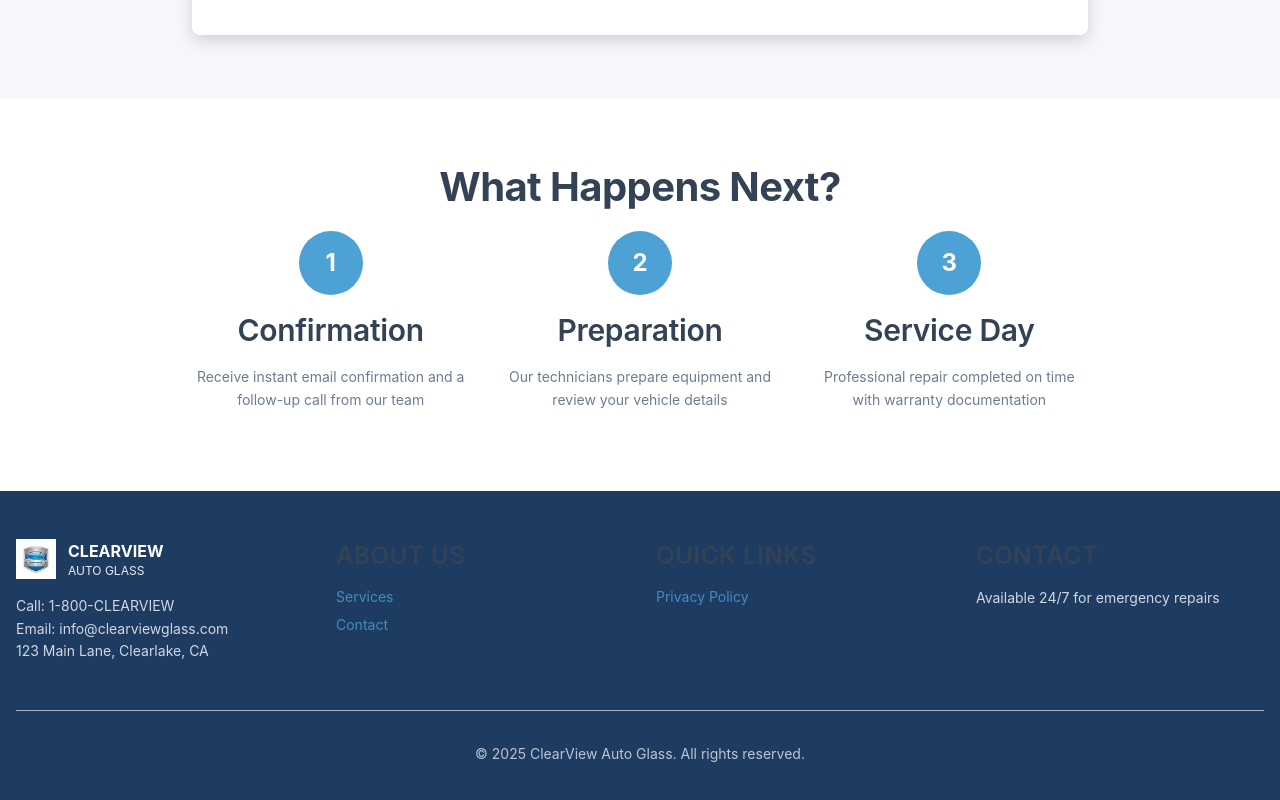
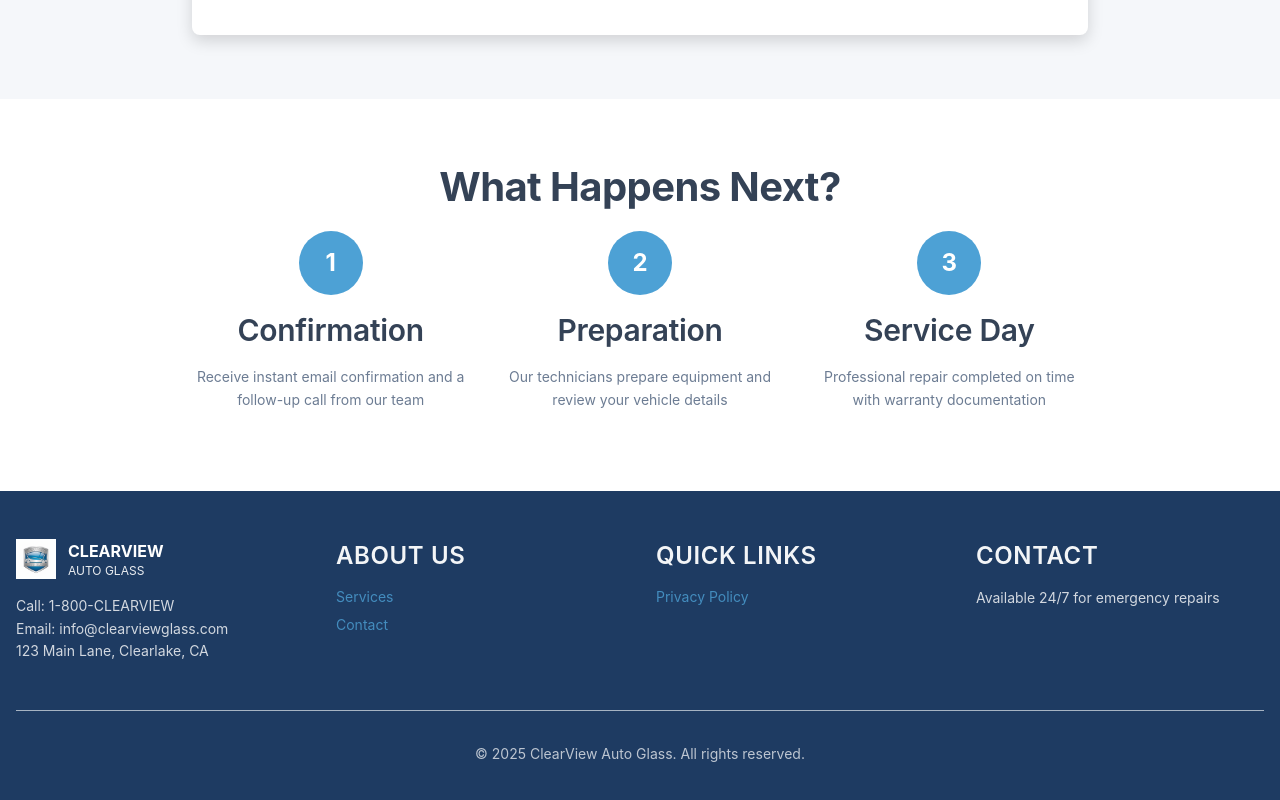
Before and after one commit to TNDIGITALMARK/d7102215-6c85-477e-9147-dea3104a4d60, a Next.js app: page /booking in a window 1280 px wide. Shown: the part 1896-2696 px from the top of the page. Built offline with nearby package versions, Linux system fonts and the light colour scheme; no server answers.

Commit message:
Phoenix Agent implementation - certain titles need a different class, such as : "...

```diff
--- a/src/app/globals.css
+++ b/src/app/globals.css
@@ -386,3 +386,30 @@ label {
   border-radius: 50%;
   box-shadow: var(--shadow-card);
 }
+
+/* ============================================
+   LIGHT TEXT TITLE UTILITIES
+   For titles on dark backgrounds (hero, CTA, footer)
+   ============================================ */
+
+.title-light {
+  color: #ffffff;
+  text-shadow: 0 2px 8px rgba(0, 0, 0, 0.2);
+}
+
+.title-light-hero {
+  color: #ffffff;
+  text-shadow: 0 2px 12px rgba(0, 0, 0, 0.3);
+  font-weight: 800;
+  letter-spacing: -0.02em;
+}
+
+.title-light-cta {
+  color: #ffffff;
+  text-shadow: 0 1px 4px rgba(0, 0, 0, 0.15);
+}
+
+.title-light-footer {
+  color: rgba(255, 255, 255, 0.95);
+  font-weight: 600;
+}
--- a/src/app/page.tsx
+++ b/src/app/page.tsx
@@ -43,7 +43,7 @@ export default function HomePage() {
         {/* Hero Content */}
         <div className="relative z-10 container mx-auto px-4">
           <div className="max-w-3xl">
-            <h1 className="text-5xl md:text-6xl font-extrabold mb-6 leading-tight uppercase tracking-tight">
+            <h1 className="title-light-hero text-5xl md:text-6xl mb-6 leading-tight uppercase tracking-tight">
               CRACKS GONE.<br />
               CLARITY RESTORED
             </h1>
@@ -211,7 +211,7 @@ export default function HomePage() {
       {/* CTA Section */}
       <section className="py-16 bg-[hsl(var(--primary))] text-white">
         <div className="container mx-auto px-4 text-center">
-          <h2 className="text-4xl font-bold mb-4 uppercase">
+          <h2 className="title-light-cta text-4xl font-bold mb-4 uppercase">
             READY TO RESTORE YOUR CLARITY?
           </h2>
           <p className="text-xl mb-8 opacity-90">
--- a/src/components/windshield/Footer.tsx
+++ b/src/components/windshield/Footer.tsx
@@ -34,7 +34,7 @@ export function Footer() {
 
           {/* About Us */}
           <div>
-            <h4 className="font-semibold mb-4 text-sm uppercase tracking-wide">About Us</h4>
+            <h4 className="title-light-footer font-semibold mb-4 text-sm uppercase tracking-wide">About Us</h4>
             <ul className="space-y-2 text-sm opacity-80">
               <li>
                 <Link href="/services" className="hover:text-[hsl(var(--accent))] transition-colors">
@@ -51,7 +51,7 @@ export function Footer() {
 
           {/* Quick Links */}
           <div>
-            <h4 className="font-semibold mb-4 text-sm uppercase tracking-wide">Quick Links</h4>
+            <h4 className="title-light-footer font-semibold mb-4 text-sm uppercase tracking-wide">Quick Links</h4>
             <ul className="space-y-2 text-sm opacity-80">
               <li>
                 <Link href="/" className="hover:text-[hsl(var(--accent))] transition-colors">
@@ -63,7 +63,7 @@ export function Footer() {
 
           {/* Contact */}
           <div>
-            <h4 className="font-semibold mb-4 text-sm uppercase tracking-wide">Contact</h4>
+            <h4 className="title-light-footer font-semibold mb-4 text-sm uppercase tracking-wide">Contact</h4>
             <p className="text-sm opacity-80 leading-relaxed">
               Available 24/7 for emergency repairs
             </p>
```
